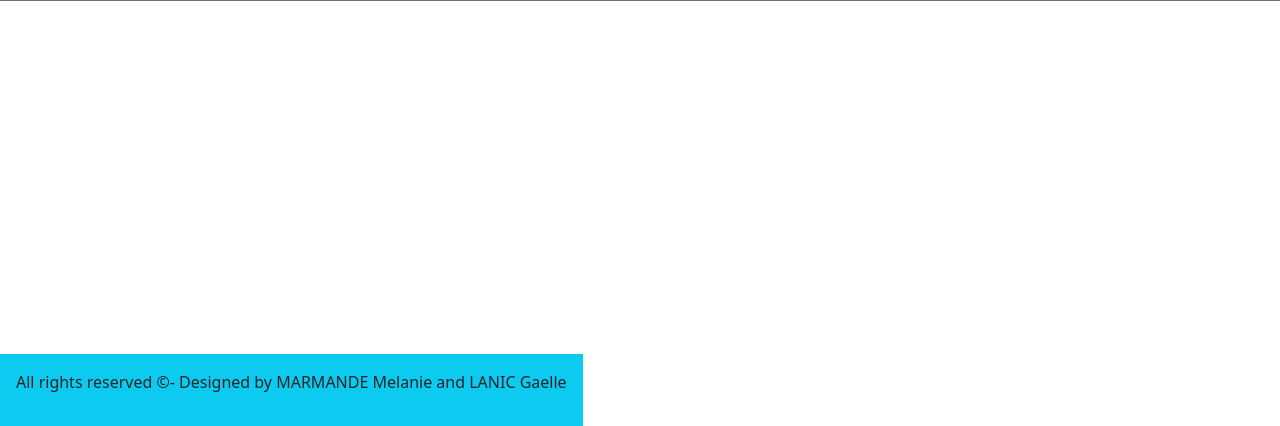
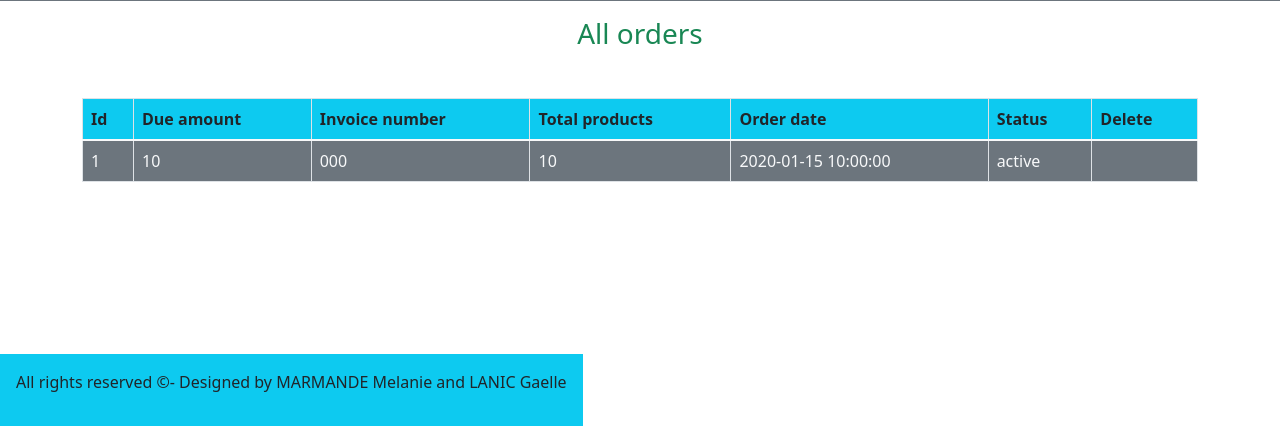
Before and after one commit to Roockbye/E-Commerce, a PHP site: page /admin_area/index.php?list_orders in a window 1280 px wide. Shown: the part 374-800 px from the top of the page. Run offline with PHP 8.4, Linux system fonts and the light colour scheme; tables that the repository leaves empty or names only in its code hold one stand-in row (values such as "Sample post"); some libraries are stand-ins or nearby versions.

Commit message:
view orders

```diff
--- a/admin_area/index.php
+++ b/admin_area/index.php
@@ -47,7 +47,7 @@ include('../functions/common_function.php');
                     <button><a href="index.php?view_categories" class="nav-link text-light bg-info my-1">View Categories</a></button>
                     <button><a href="index.php?insert_brand" class="nav-link text-light bg-info my-1">Insert Brands</a></button>
                     <button><a href="index.php?view_brands" class="nav-link text-light bg-info my-1">View Brands</a></button>
-                    <button><a href="" class="nav-link text-light bg-info my-1">All Orders</a></button>
+                    <button><a href="index.php?list_orders" class="nav-link text-light bg-info my-1">All Orders</a></button>
                     <button><a href="" class="nav-link text-light bg-info my-1">All Payment</a></button>
                     <button><a href="" class="nav-link text-light bg-info my-1">List users</a></button>
                     <button><a href="" class="nav-link text-light bg-info my-1">Logout</a></button>
@@ -101,6 +101,9 @@ include('../functions/common_function.php');
             if(isset($_GET['delete_brands'])){
                 include('delete_brands.php');
             }
+            if(isset($_GET['list_orders'])){
+                include('list_orders.php');
+            }
             ?>
         </div>
 
--- /dev/null
+++ b/admin_area/list_orders.php
@@ -0,0 +1,51 @@
+<h3 class="text-center text-success">All orders</h3>
+<table class="table table-bordered mt-5">
+    <thead class="bg-info">
+
+
+<?php
+$get_orders="Select * from `user_orders`";
+$result=mysqli_query($con,$get_orders);
+$row_count=mysqli_num_rows($result);
+echo "<tr>
+<th>Id</th>
+<th>Due amount</th>
+<th>Invoice number</th>
+<th>Total products</th>
+<th>Order date</th>
+<th>Status</th>
+<th>Delete</th>
+</tr>
+</thead>
+<tbody class='bg-secondary text-light'>";
+
+if($row_count==0){
+    echo "<h2 class='bg-danger text-center mt-5'>No orders yet</h2>";
+}else{
+    $number=0;
+    while($row_data=mysqli_fetch_assoc($result)){
+       $order_id=$row_data['order_id'];
+       $user_id=$row_data['user_id'];
+       $amount_due=$row_data['amount_due'];
+       $invoice_number=$row_data['invoice_number'];
+       $total_products=$row_data['total_products'];
+       $order_date=$row_data['order_date'];
+       $order_status=$row_data['order_status'];
+       $number++;
+       echo "<tr>
+       <td>$number</td>
+       <td>$amount_due</td>
+       <td>$invoice_number</td>
+       <td>$total_products</td>
+       <td>$order_date</td>
+       <td>$order_status</td>
+       <td><a href='' class='text-light'></td>
+   </tr>";
+    }
+}
+
+?>
+
+
+    </tbody>
+</table>
```
